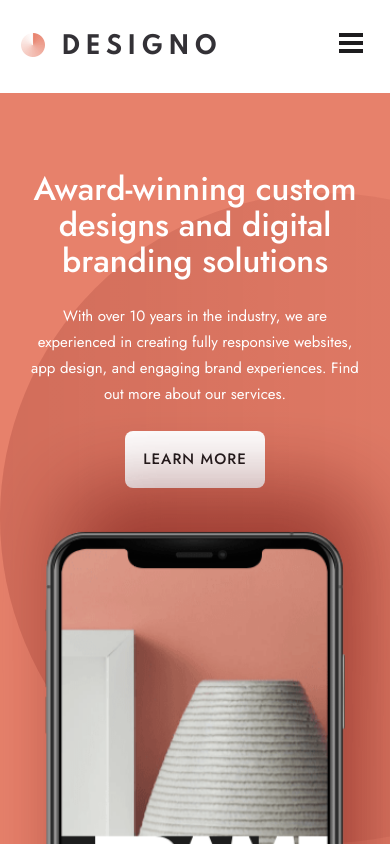
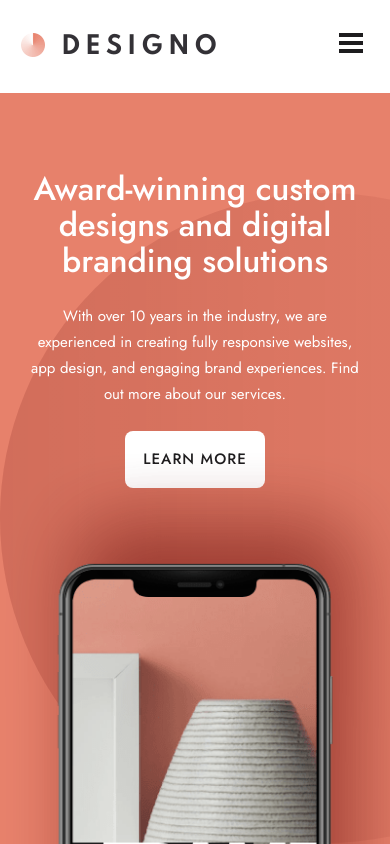
Before and after one commit to MorganBare/Designo-Multi-Page-Website, a React (Create React App) app: page / in a window 390 px wide. Shown: the top 844 px of the page. Built offline with nearby package versions, Linux system fonts and the light colour scheme.

Commit message:
centered phone image in the the home hero section over multiple screen sizes

```diff
--- a/src/components/heros/home/HeroHome.styled.js
+++ b/src/components/heros/home/HeroHome.styled.js
@@ -40,10 +40,15 @@ export const HeroPhoneImg = styled.img`
     bottom: -22%;
     backface-visibility: hidden;
     transform: scale(1.7);
+    max-width: 380px;
+    left: 0;
+    right: 0;
+    margin-left: auto;
+    margin-right: auto;
 
-    @media screen and (min-width:399px) {
-        bottom: -27%;
+    @media screen and (min-width:320px) {
         transform: scale(1.6);
     }
 
+
 `;
```
